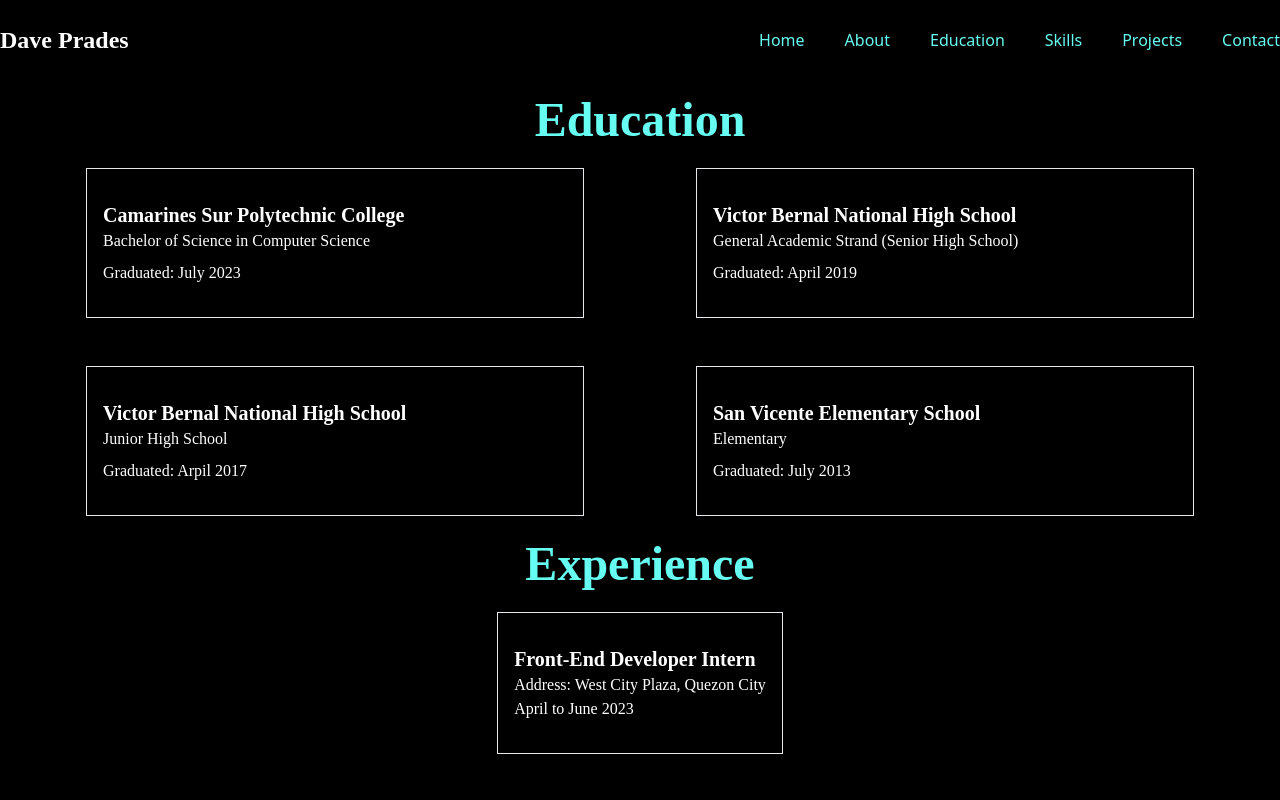
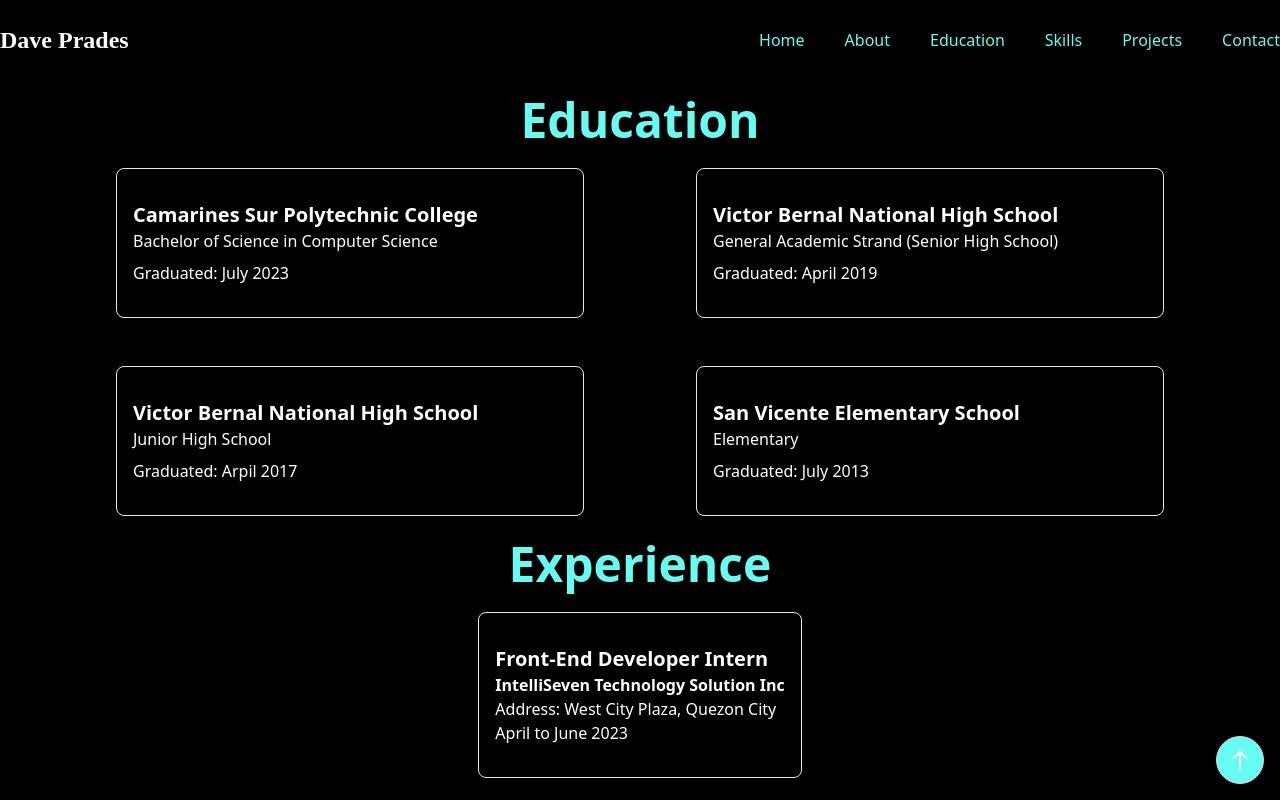
Before and after one commit to Wazeeexx/pradesportfolio, a Nuxt app: page /education in a window 1280 px wide. Shown: the top 800 px of the page. Built offline with nearby package versions, Linux system fonts and the light colour scheme.

Commit message:
remove unnecessary code

```diff
--- a/assets/main.css
+++ b/assets/main.css
@@ -70,6 +70,9 @@
   content: url('../assets/img/logo.png');
 }
 
+.web-png{
+  content: url('../assets/img/web.png');
+}
 
 @keyframes fade-right {
   0% {
--- a/pages/aboutme.vue
+++ b/pages/aboutme.vue
@@ -4,9 +4,9 @@
     <menubar />
 
     <section id="about" class="py-24" style="margin-left: 40px; margin-right: 40px;">
-      <h2 class="text-5xl font-bold font-poppins text-center mb-8" style="font-family: 'Poppins'; color: #66fcf1;">About Me</h2>
+      <h2 class="text-5xl font-bold font-poppins text-center mb-8 font-poppins" style="color: #66fcf1;">About Me</h2>
         <div class="flex justify-center">
-          <p id="typewriter-text" class="text-3xl mb-4 p-2 font-semibold sm:text-center md:text-3xl lg:text-3xl xl:text-3xl text-white text-center font-mono" style="font-family: 'Poppins';"></p>
+          <p id="typewriter-text" class="text-3xl mb-4 p-2 font-semibold sm:text-center md:text-3xl lg:text-3xl xl:text-3xl text-white text-center font-mono font-poppins" ></p>
         </div>
 
         <div class="grid grid-cols-1 sm:grid-cols-2">
@@ -15,7 +15,7 @@
           </div>
 
           <div class="flex items-center mx-auto">
-            <div class="text-base sm:text-base lg:text-base text-justify px-6 py-6 sm:mx-auto text-white mx-0 sm:mx-auto" style="font-family: 'Poppins';">
+            <div class="font-poppins text-base sm:text-base lg:text-base text-justify px-6 py-6 sm:mx-auto text-white mx-0 sm:mx-auto">
               I'm a passionate front-end developer specializing in creating engaging user experiences. With expertise in HTML, CSS, and JavaScript,
               I transform design concepts into functional websites and applications. I prioritize clean and responsive code, using modern frameworks like Vue.js and Tailwind CSS.
               I am excited about the prospect of collaborating with you on your next project. By combining my technical proficiency, creativity, and dedication to user-centric design,
--- a/pages/education.vue
+++ b/pages/education.vue
@@ -3,52 +3,63 @@
      <navbar />
      <menubar />
 
-     <section id="education" class="h-full col cols-span-2 py-24"  style="margin-left: 30px; margin-right: 30px;">
-       <h2 class="text-5xl font-bold font-poppins text-center" style="font-family: 'Poppins'; color: #66fcf1;">Education</h2>
+     <section id="education" class="h-full col cols-span-2 py-24"  style="margin-left: 60px; margin-right: 60px;">
+       <h2 class="text-5xl font-bold font-poppins text-center font-poppins" style="color: #66fcf1;">Education</h2>
         <div class="grid grid-cols-1 md:grid-cols-2 flex jutify-center">
             <!-- Education Item 1 -->
             <div class="text-white p-2 md:p-6 ml-8 mr-8">
-                <div class="border shadow-md py-8 bg-black p-4 transition duration-300 hover:bg-gray-500">
-                    <h3 class="text-xl font-semibold" style="font-family: 'Poppins';">Camarines Sur Polytechnic College</h3>
-                    <p class="text-white mb-2" style="font-family: 'Poppins';">Bachelor of Science in Computer Science</p>
-                    <p class="text-white" style="font-family: 'Poppins';">Graduated: July 2023</p>
+                <div class="border rounded-lg py-8 bg-black p-4 transition duration-300 hover:bg-gray-500">
+                    <h3 class="text-xl font-semibold font-poppins">Camarines Sur Polytechnic College</h3>
+                    <p class="text-white mb-2 font-poppins">Bachelor of Science in Computer Science</p>
+                    <p class="text-white font-poppins">Graduated: July 2023</p>
                 </div>
             </div>
             <!-- Education Item 2 -->
             <div class="text-white p-2 md:p-6 ml-8 mr-8">
-                <div class="border shadow-md py-8 bg-black p-4 transition duration-300 hover:bg-gray-500">
-                    <h3 class="text-xl font-semibold" style="font-family: 'Poppins';">Victor Bernal National High School</h3>
-                    <p class="text-white mb-2" style="font-family: 'Poppins';">General Academic Strand (Senior High School)</p>
-                    <p class="text-white" style="font-family: 'Poppins';">Graduated: April 2019</p>
+                <div class="border rounded-lg py-8 bg-black p-4 transition duration-300 hover:bg-gray-500">
+                    <h3 class="text-xl font-semibold font-poppins">Victor Bernal National High School</h3>
+                    <p class="text-white mb-2 font-poppins">General Academic Strand (Senior High School)</p>
+                    <p class="text-white font-poppins">Graduated: April 2019</p>
                 </div>
             </div>
             <!-- Education Item 3 -->
             <div class="text-white p-2 md:p-6 ml-8 mr-8">
-                <div class="border shadow-md py-8 bg-black p-4 transition duration-300 hover:bg-gray-500">
-                    <h3 class="text-xl font-semibold" style="font-family: 'Poppins';">Victor Bernal National High School</h3>
-                    <p class="text-white mb-2" style="font-family: 'Poppins';">Junior High School</p>
-                    <p class="text-white" style="font-family: 'Poppins';">Graduated: Arpil 2017</p>
+                <div class="border rounded-lg py-8 bg-black p-4 transition duration-300 hover:bg-gray-500">
+                    <h3 class="text-xl font-semibold font-poppins">Victor Bernal National High School</h3>
+                    <p class="text-white mb-2 font-poppins">Junior High School</p>
+                    <p class="text-white font-poppins">Graduated: Arpil 2017</p>
                 </div>
             </div>
             <!-- Education Item 4 -->
             <div class="text-white p-2 md:p-6 ml-8 mr-8">
-                <div class="border shadow-md py-8 bg-black p-4 transition duration-300 hover:bg-gray-500">
-                    <h3 class="text-xl font-semibold" style="font-family: 'Poppins';">San Vicente Elementary School</h3>
-                    <p class="text-white mb-2" style="font-family: 'Poppins';">Elementary</p>
-                    <p class="text-white" style="font-family: 'Poppins';">Graduated: July 2013</p>
+                <div class="border rounded-lg py-8 bg-black p-4 transition duration-300 hover:bg-gray-500">
+                    <h3 class="text-xl font-semibold font-poppins">San Vicente Elementary School</h3>
+                    <p class="text-white mb-2 font-poppins">Elementary</p>
+                    <p class="text-white font-poppins">Graduated: July 2013</p>
                 </div>
             </div>
         </div>
-        <div class="flex justify-center">
-                <div class="text-white text-5xl font-bold" style="font-family: 'Poppins'; color: #66fcf1;">Experience</div>
+            <div class="flex justify-center">
+                <div class="text-white text-5xl font-bold font-poppins" style="color: #66fcf1;">Experience</div>
             </div>
              <div class="flex justify-center">
                 <div class="text-white p-2 md:p-6 ml-8 mr-8">
-                    <div class="border shadow-md py-8 bg-black p-4 transition duration-300 hover:bg-gray-500">
-                        <h1 class="text-white font-semibold text-xl" style="font-family: 'Poppins';">Front-End Developer Intern</h1>
-                        <h2 class="text-white" style="font-family: 'Poppins';">Address: West City Plaza, Quezon City</h2>
-                        <h3 class="text-white" style="font-family: 'Poppins';">April to June 2023</h3>
+                    <div class="border rounded-lg py-8 bg-black p-4 transition duration-300 hover:bg-gray-500">
+                        <h1 class="text-white font-semibold text-xl font-poppins">Front-End Developer Intern</h1>
+                        <span class="font-poppins font-semibold">IntelliSeven Technology Solution Inc</span>
+                        <h2 class="text-white font-poppins" style="">Address: West City Plaza, Quezon City</h2>
+                        <h3 class="text-white font-poppins" style="">April to June 2023</h3>
                     </div>
+                </div>
+            </div>
+            <div class="flex justify-end fixed bottom-4 right-4 zoom-in">
+                <div class="pl-10">
+                <button id="scrollButton" class="flex border rounded-full border-gray-300 px-2 py-2" style="background-color: #66fcf1;" @click="scrollToTop">
+                    <svg xmlns="http://www.w3.org/2000/svg" class="" width="30" height="30" viewBox="0 0 9 16">
+                    <path fill="white" d="M4.5 14c-.28 0-.5-.22-.5-.5v-9c0-.28.22-.5.5-.5s.5.22.5.5v9c0 .28-.22.5-.5.5Z"/>
+                    <path fill="white" d="M8 7.5a.47.47 0 0 1-.35-.15L4.5 4.2L1.35 7.35c-.2.2-.51.2-.71 0c-.2-.2-.2-.51 0-.71l3.5-3.5c.2-.2.51-.2.71 0l3.5 3.5c.2.2.2.51 0 .71c-.1.1-.23.15-.35.15Z"/>
+                    </svg>
+                </button>
                 </div>
             </div>
     </section>
@@ -57,6 +68,16 @@
  </template>
 
  <script>
+ export default {
+  methods: {
+    scrollToTop() {
+      window.scrollTo({
+        top: 0,
+        behavior: 'smooth'
+      });
+    }
+  }
+};
  </script>
 
  <style>
```
Also changed, not shown: pages/contact.vue (+15 -17 lines), pages/index.vue (+4 -4 lines), pages/projects.vue (+14 -14 lines), pages/skills.vue (+16 -16 lines), assets/img/web.png (added).
